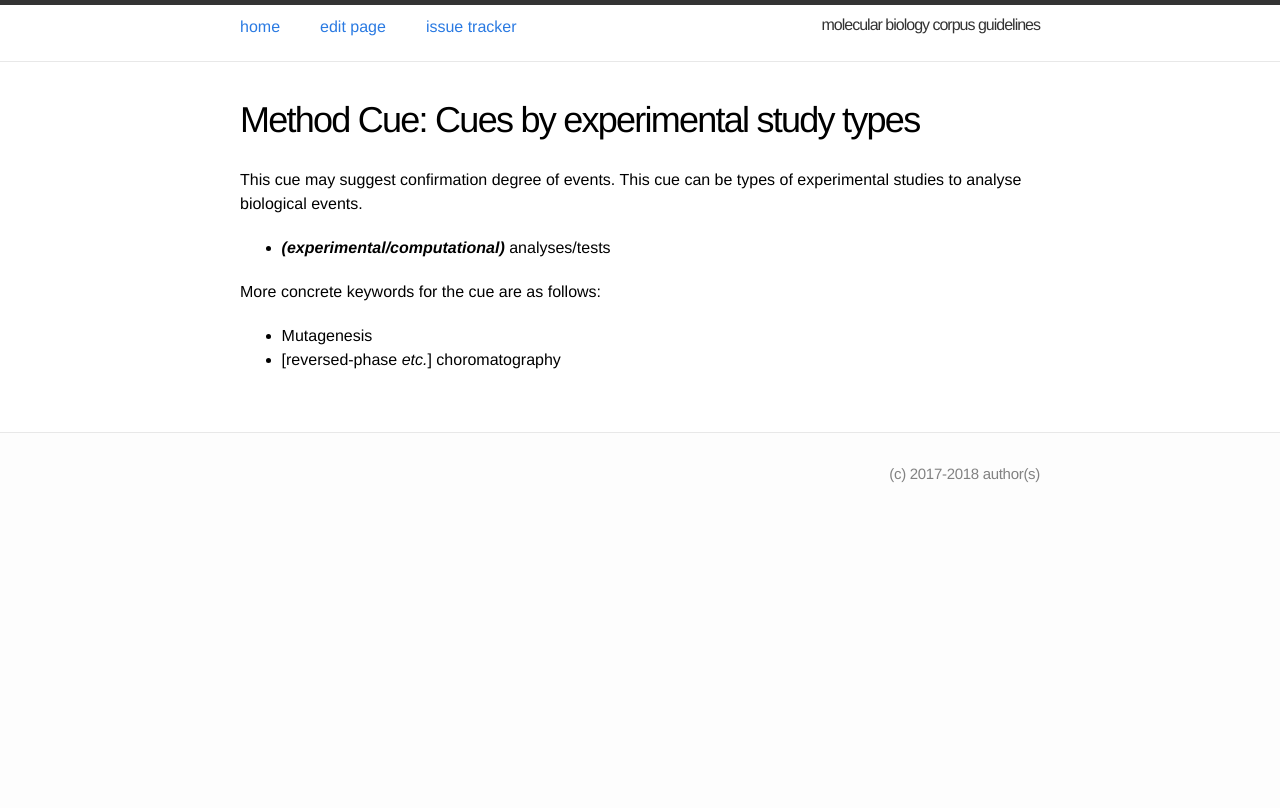
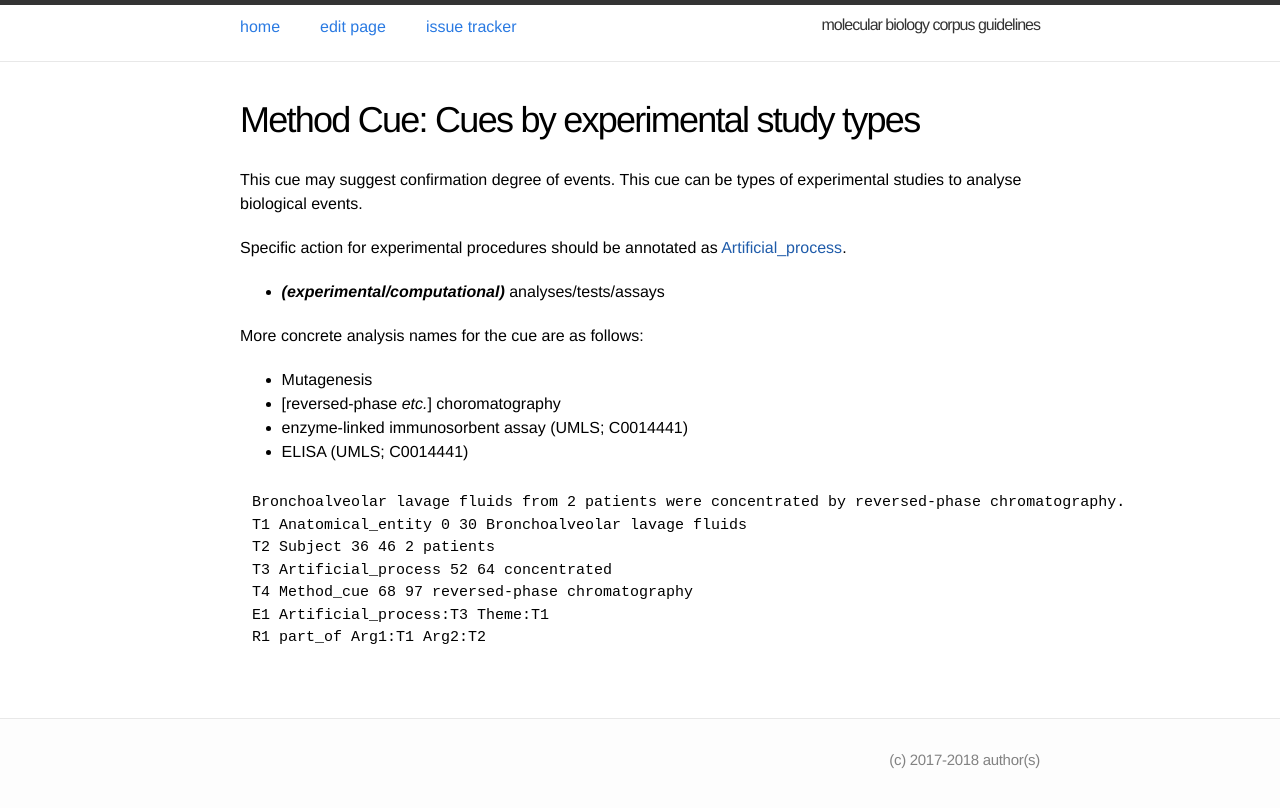
Before and after one commit to ezcatdb/molbiol_lung_corpus-guidelines, a Jekyll site: the page built from _entity/Method_cue.md, in a window 1280 px wide. Shown: the top 808 px of the page. Built offline with Jekyll 4.4.1, drawn with Linux system fonts in a browser that asks for light colours.

Commit message:
definition, keywords/UMLS ID & new sample sentence included in _entity/Method_cue.md

```diff
--- a/_entity/Method_cue.md
+++ b/_entity/Method_cue.md
@@ -8,11 +8,25 @@ order: 109
 This cue may suggest confirmation degree of events.
 This cue can be types of experimental studies to analyse biological events.
 
-- ***(experimental/computational)*** analyses/tests
+Specific action for experimental procedures should be annotated as [Artificial_process]().
 
-More concrete keywords for the cue are as follows:
+- ***(experimental/computational)*** analyses/tests/assays
+
+More concrete analysis names for the cue are as follows:
 
 - Mutagenesis
 - [reversed-phase *etc.*] choromatography
+- enzyme-linked immunosorbent assay (UMLS; C0014441)
+- ELISA (UMLS; C0014441)
+
+~~~ ann
+Bronchoalveolar lavage fluids from 2 patients were concentrated by reversed-phase chromatography.
+T1 Anatomical_entity 0 30 Bronchoalveolar lavage fluids
+T2 Subject 36 46 2 patients
+T3 Artificial_process 52 64 concentrated
+T4 Method_cue 68 97 reversed-phase chromatography
+E1 Artificial_process:T3 Theme:T1
+R1 part_of Arg1:T1 Arg2:T2
+~~~
 
 <!--details-->
```
